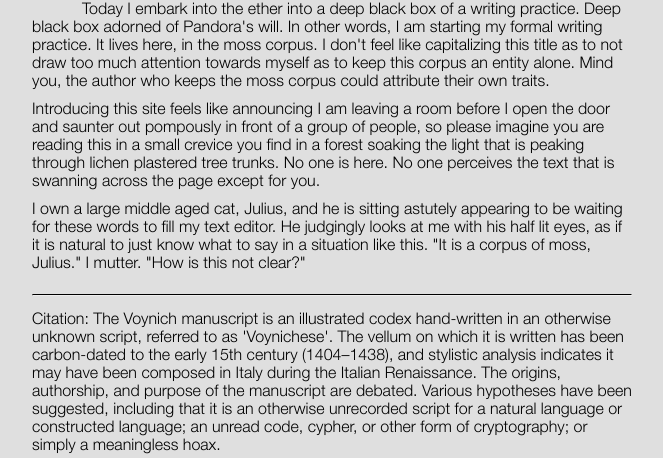
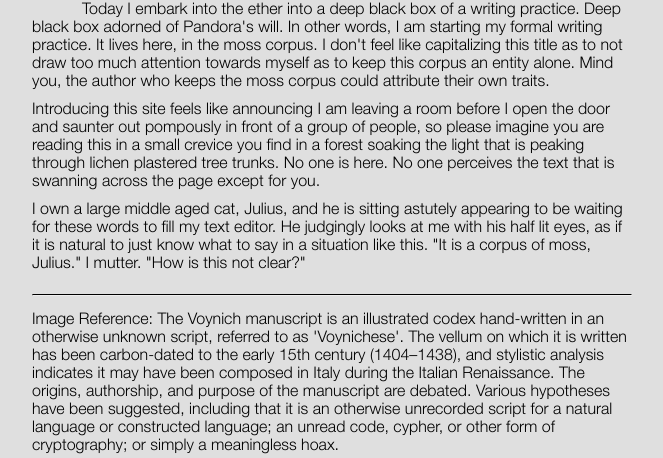
Before and after one commit to moss-corpus/moss-corpus-site, a plain HTML site: page posts/the-corpus-of-moss.html in a window 1280 px wide. Shown: the part 756-1214 px from the top of the page, without its empty margins (308-971 px from the left). Drawn offline with Linux system fonts and the light colour scheme.

Commit message:
minute word change for citation to image reference

```diff
--- a/posts/the-corpus-of-moss.html
+++ b/posts/the-corpus-of-moss.html
@@ -40,7 +40,7 @@
         <p></p>
 
         <hr>
-        <p>Citation: The Voynich manuscript is an illustrated codex hand-written in an otherwise unknown script, referred to as 'Voynichese'. The vellum on which it is written has been carbon-dated to the early 15th century (1404–1438), and stylistic analysis indicates it may have been composed in Italy during the Italian Renaissance. The origins, authorship, and purpose of the manuscript are debated. Various hypotheses have been suggested, including that it is an otherwise unrecorded script for a natural language or constructed language; an unread code, cypher, or other form of cryptography; or simply a meaningless hoax.</p>
+        <p>Image Reference: The Voynich manuscript is an illustrated codex hand-written in an otherwise unknown script, referred to as 'Voynichese'. The vellum on which it is written has been carbon-dated to the early 15th century (1404–1438), and stylistic analysis indicates it may have been composed in Italy during the Italian Renaissance. The origins, authorship, and purpose of the manuscript are debated. Various hypotheses have been suggested, including that it is an otherwise unrecorded script for a natural language or constructed language; an unread code, cypher, or other form of cryptography; or simply a meaningless hoax.</p>
     </section>
 </body>
 
```
